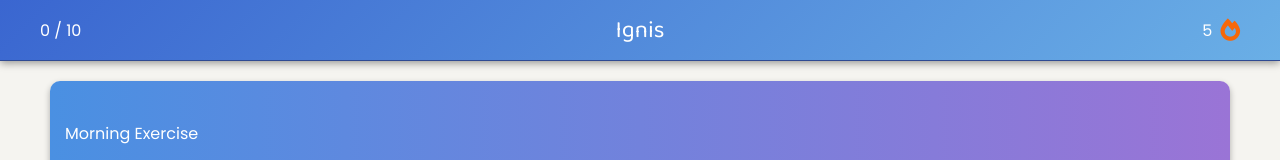
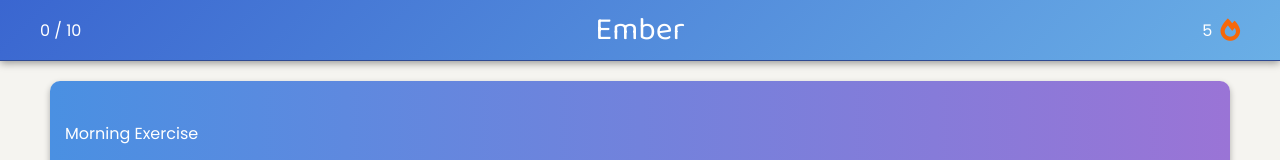
Before and after one commit to joseph-johnson27001/habit-spinner, a Vue app: page / in a window 1280 px wide. Shown: the top 160 px of the page. Built offline with nearby package versions, Linux system fonts and the light colour scheme.

Commit message:
Updated heading

```diff
--- a/src/components/Navigation/TopNav.vue
+++ b/src/components/Navigation/TopNav.vue
@@ -8,7 +8,7 @@
 
       <!-- Center: Heading -->
       <div class="center-section">
-        <h2>Ignis</h2>
+        <h2>Ember</h2>
       </div>
 
       <!-- Right side: Streak info -->
@@ -82,6 +82,7 @@ h2 {
   font-optical-sizing: auto;
   font-weight: 100;
   text-align: center;
+  font-size: 2rem;
   margin: 0;
 }
 
```
